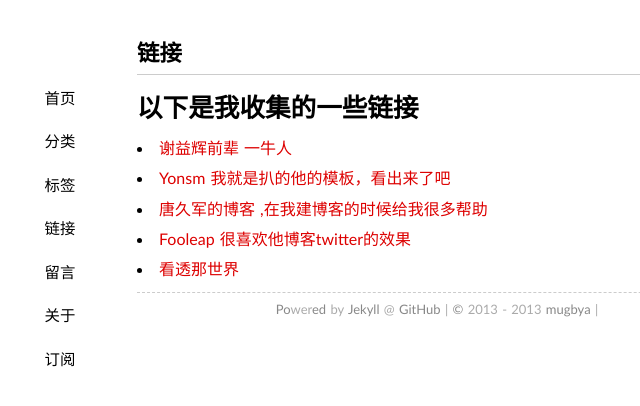
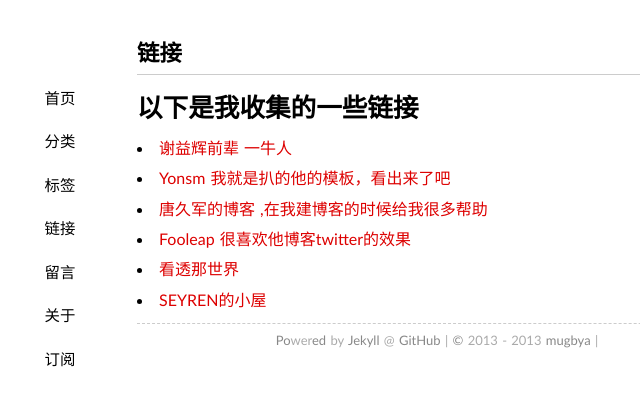
Before and after one commit to mugbya/mugbya.github.io, a Jekyll site: the page built from links/index.md, in a window 1280 px wide. Shown: the top 406 px of the page, without its empty margins (203-843 px from the left). Built offline with Jekyll 4.4.1, drawn with Linux system fonts in a browser that asks for light colours; some web fonts are replaced; Markdown is read by kramdown in place of the engine named in the settings; comment, search, counter and statistics services are not loaded.

Commit message:
Update index.md

```diff
--- a/links/index.md
+++ b/links/index.md
@@ -11,4 +11,5 @@ comments: yes
 - <a href="http://yonsm.net/" targen="_blank">Yonsm 我就是扒的他的模板，看出来了吧 </a>
 - <a href="http://tangjiujun.github.io/" targen="_blank"> 唐久军的博客 ,在我建博客的时候给我很多帮助</a>
 - <a href="http://blog.fooleap.org/" targen="_blank">Fooleap 很喜欢他博客twitter的效果</a>
-- <a href="http://ktnsj.vip8.me/" targen="_blank"> 看透那世界 </a>
+- <a href="http://kantou.tk/" targen="_blank"> 看透那世界 </a>
+- <a href="http://sann.me/" targen="_blank"> SEYREN的小屋 </a>
```
